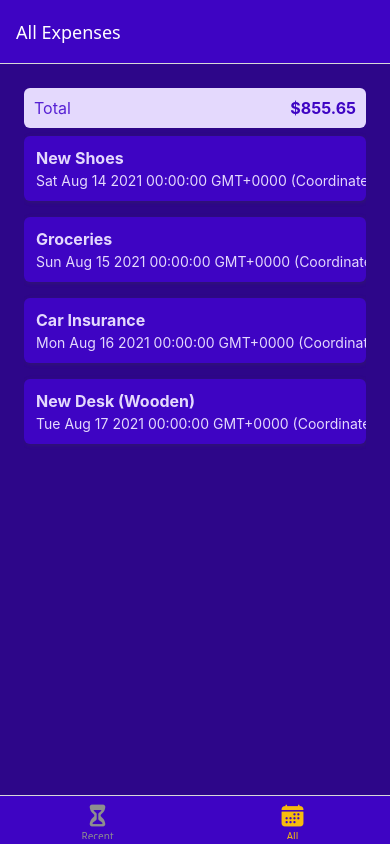
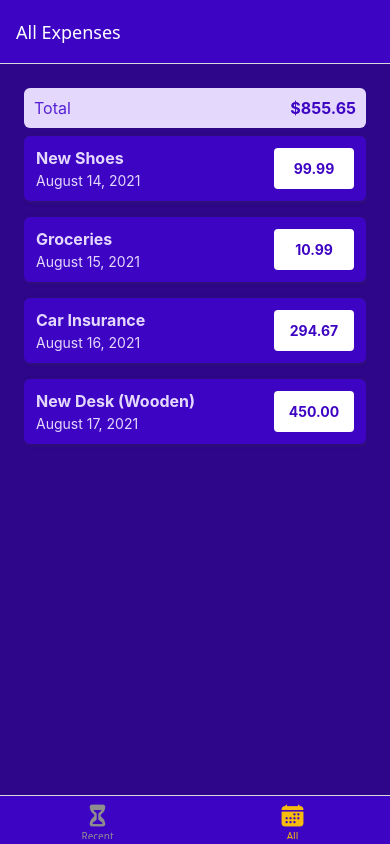
Before and after one commit to AcTiv3MineD/react-native-course-expenses-tracker, a React Native app: screen /AllExpenses in a window 390 px wide. Built offline with nearby package versions, Linux system fonts and the light colour scheme.

Commit message:
ux: format date

```diff
--- a/components/ExpensesOutput/ExpenseItem.js
+++ b/components/ExpensesOutput/ExpenseItem.js
@@ -1,5 +1,6 @@
 import { Pressable, StyleSheet, Text, View } from "react-native";
 import { GlobalStyles } from "../../constants/styles";
+import { getFormattedDate } from "../../utils/date";
 
 function ExpenseItem({expense}) {
     return (
@@ -7,10 +8,10 @@ function ExpenseItem({expense}) {
             <View style={styles.container}>
                 <View>
                     <Text style={[styles.textBase, styles.description]}>{expense.description}</Text>
-                    <Text style={styles.textBase}>{expense.date.toString()}</Text>
+                    <Text style={styles.textBase}>{getFormattedDate(expense.date)}</Text>
                 </View>
                 <View style={styles.amountContainer}>
-                    <Text style={styles.amountText}>{expense.amount}</Text>
+                    <Text style={styles.amountText}>{expense.amount.toFixed(2)}</Text>
                 </View>
             </View>
         </Pressable>
@@ -52,6 +53,7 @@ const styles = StyleSheet.create({
         justifyContent: 'center',
         alignItems: 'center',
         borderRadius: 4,
+        minWidth: 80,
     },
     amountText: {
         color: GlobalStyles.colors.primary500,
--- /dev/null
+++ b/utils/date.js
@@ -0,0 +1,7 @@
+export function getFormattedDate(date) {
+    return date.toLocaleDateString('en-US', {
+        day: 'numeric',
+        month: 'long',
+        year: 'numeric',
+    });
+}
```
